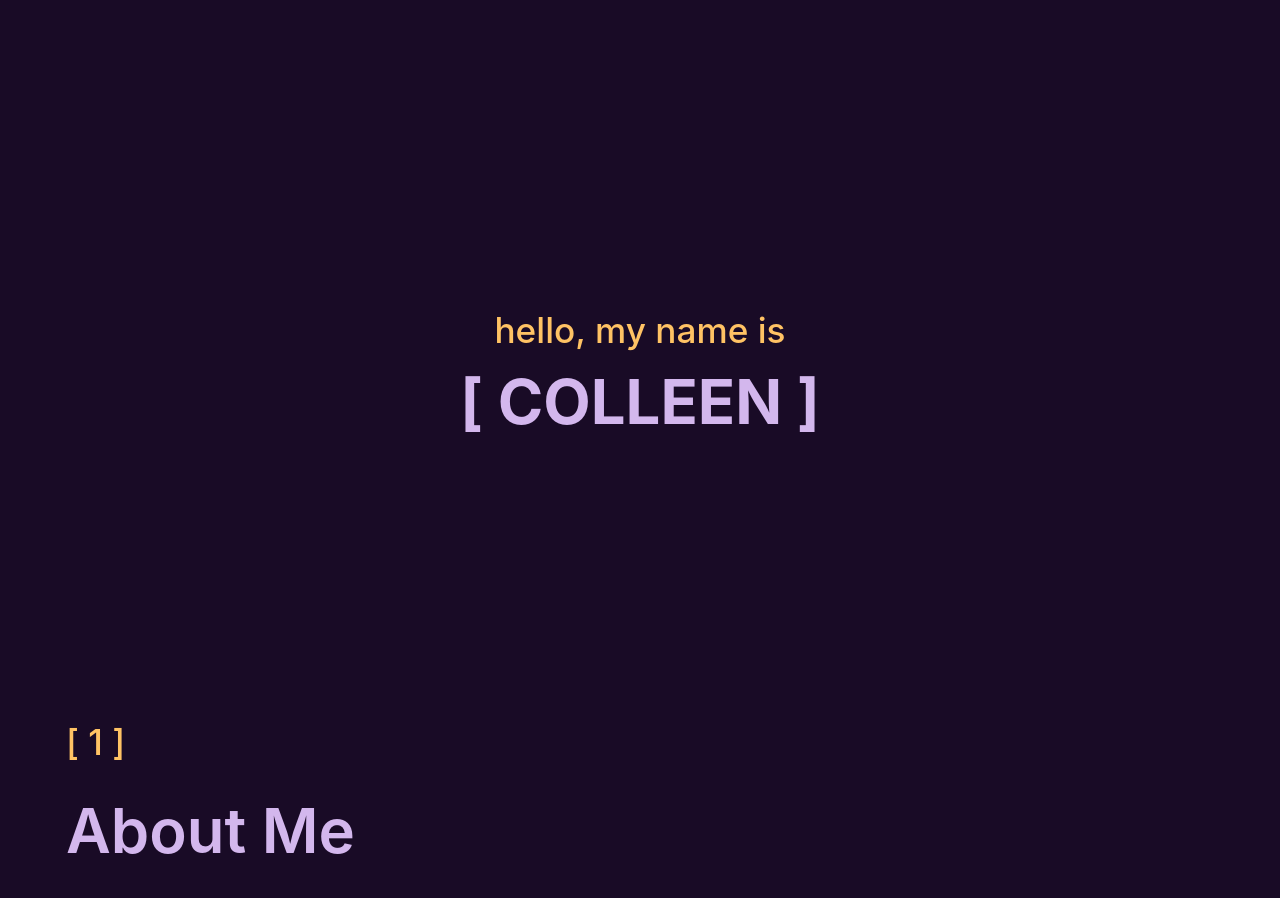
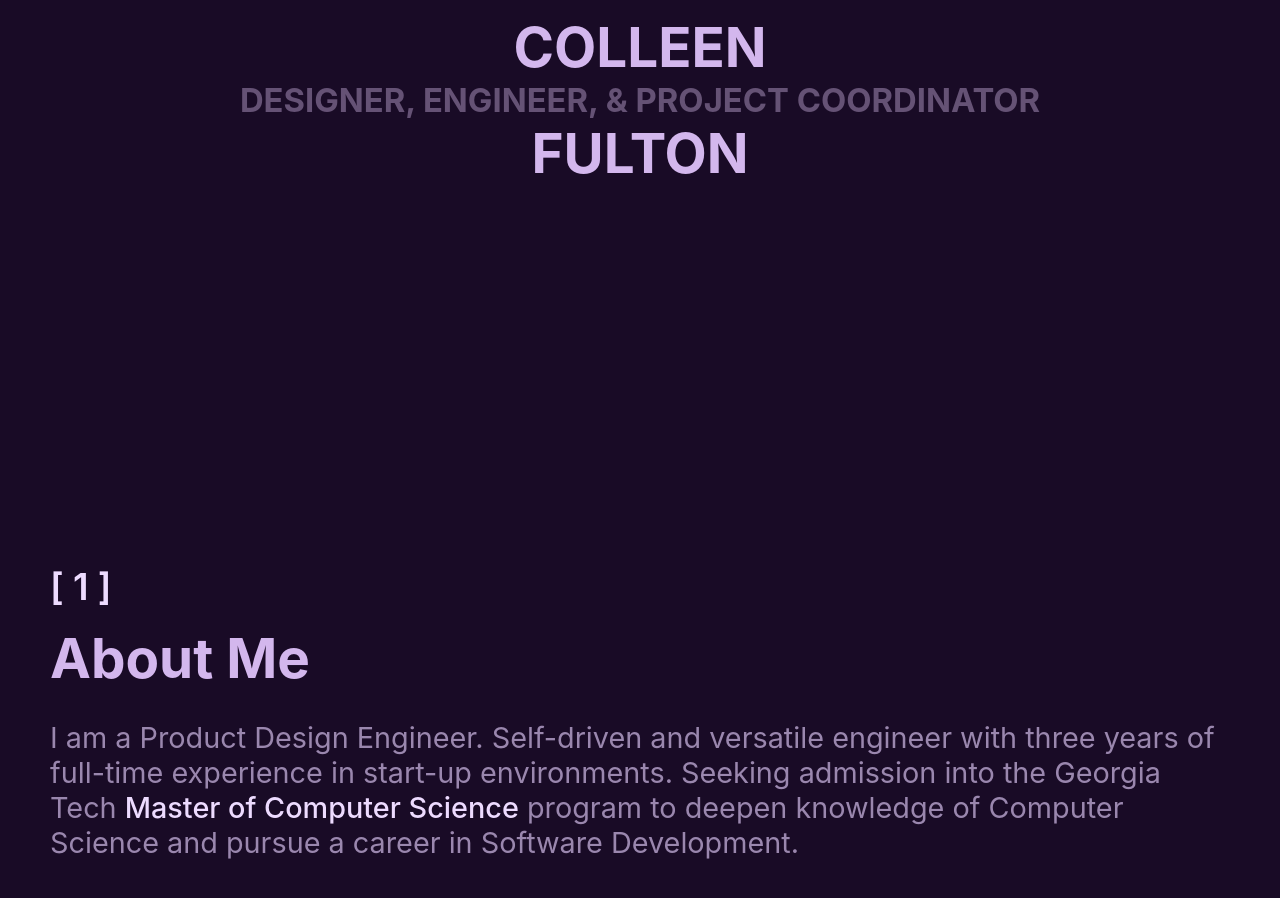
Before and after one commit to colleennicole223/colleennicole-website, a React (Vite) app: page / in a window 1280 px wide. Shown: the part 300-1198 px from the top of the page. Built offline with nearby package versions, Linux system fonts and the light colour scheme.

Commit message:
Cleaned up navigation and simplified styling

```diff
--- a/package.json
+++ b/package.json
@@ -12,7 +12,8 @@
   "dependencies": {
     "gsap": "^3.12.5",
     "react": "^18.2.0",
-    "react-dom": "^18.2.0"
+    "react-dom": "^18.2.0",
+    "react-intersection-observer": "^9.10.2"
   },
   "devDependencies": {
     "@types/react": "^18.2.66",
--- a/src/components/About.jsx
+++ b/src/components/About.jsx
@@ -1,6 +1,7 @@
 import React from 'react'
 
 const About = () => {
+
   return (
     <section id="about">
         <div className="section-content">
@@ -9,7 +10,7 @@ const About = () => {
             <h1>About Me</h1>
             <p>
                 I am a Product Design Engineer.
-                Self-driven and versatile engineer with three years of full-time experience in start-up environments. Seeking admission into the Georgia Tech Master of Computer Science program to deepen knowledge of Computer Science and pursue a career in Software Development.
+                Self-driven and versatile engineer with three years of full-time experience in start-up environments. Seeking admission into the Georgia Tech <span className="highlight">Master of Computer Science</span> program to deepen knowledge of Computer Science and pursue a career in Software Development.
             </p>
             <div className='socialIcons'>
                 <div className='socialIcon'></div>
--- a/src/components/Hero.jsx
+++ b/src/components/Hero.jsx
@@ -3,13 +3,19 @@ import React from 'react'
 
 
 const Hero = () => {
+
+
+
   return (
     <>
     <section id="home">
       {/* <video className="backgroundVideo" src={video1} autoPlay loop muted>
         </video> */}
-        <h4>hello, my name is</h4>
-        <h1>[ COLLEEN ]</h1>
+        {/* <h4> hello, my name is</h4> */}
+        <h1 >COLLEEN</h1>
+        <h2> DESIGNER, ENGINEER, & PROJECT COORDINATOR</h2>
+        <h1>FULTON</h1>
+        {/* <h4>welcome to my portfolio</h4> */}
       <div className="heroFooter"></div>
     </section>
     </>
--- a/src/components/Navigation.jsx
+++ b/src/components/Navigation.jsx
@@ -1,7 +1,9 @@
-import { useState, useEffect } from 'react'
+import { useState } from 'react'
 import menu1 from '../button-menu-2.svg';
 import logo from '../icon-logo.svg';
 import close1 from '../button-close-1.svg';
+import { gsap } from "gsap";
+import { ScrollTrigger } from "gsap/ScrollTrigger";
 
 const Navigation = () => {
 
@@ -14,6 +16,20 @@ const Navigation = () => {
       setExpandState(false);
     }
 
+    // 🟢 From GSAP: to hide nav bar when scrolling down
+    const showAnim = gsap.from('.navigation', {
+      yPercent: -100,
+      paused: true,
+      duration: 0.2
+    }).progress(1);
+    ScrollTrigger.create({
+      start: "top top",
+      end: "max",
+      onUpdate: (self) => {
+        self.direction === -1 ? showAnim.play() : showAnim.reverse()
+      }
+    });
+
     return (
         <>
         <section className="navigation">
@@ -21,6 +37,7 @@ const Navigation = () => {
           <img className='logo' src={logo} />
           <div className={`navLinks ${navExpand ? 'expand' : ''}`}>
                 <a href="#home" onClick={closeNav}>Home</a>
+                <a href="#about" onClick={closeNav}>About</a>
                 <a href="#projects" onClick={closeNav}>Projects</a>
                 <a href="#experience" onClick={closeNav}>Experience</a>
                 <a href="#contact" onClick={closeNav}>Contact</a>
--- a/src/index.css
+++ b/src/index.css
@@ -1,22 +1,16 @@
 
 :root {
-  /*Default styling from vite+react import*/
-  font-family: Inter, system-ui, Avenir, Helvetica, Arial, sans-serif;
-  line-height: 1.5;
-  font-weight: 400;
-
   /* CSS Color Palette Variables */
   color-scheme: light dark;
   --background-color: #190B26;
   /* --background-color: antiquewhite; */
 
-  --accent-color: #ffc364;
+  --accent-color: #ecb37d;
+  --accent-color: #eddbff;
   --header-color: #D3B7ED;
   --text-color: #9A87AE;
+  --shader-color: rgb(101, 82, 117);
 
-  /* --accent-font: Inter;
-  --header-font: Inter;
-  --text-font: Inter; */
 
   background-color: var(--background-color);
 
@@ -25,9 +19,10 @@
   -webkit-font-smoothing: antialiased;
   -moz-osx-font-smoothing: grayscale;
 
-  /*Updated*/
   color: var(--text-color);
   font-size: 16px;
+  font-weight: 400;
+  font-family: Inter, system-ui, Avenir, Helvetica, Arial, sans-serif;
 }
 
 body{
@@ -36,19 +31,33 @@ body{
   padding: 0;
 }
 
-#sections {
-  /* background-color: greenyellow; */
-  display: flex;
-  flex-direction: column;
+h1{
+  color: var(--header-color);
+  font-size: calc(1vw + 42px);
+  margin: 0px;
 }
 
-.section-content {
-  padding: 90px 50px;
-  font-size: 16px;
-  /* background-color: pink; */
-  margin-left: auto;
-  margin-right: auto;
-  margin-top: 100px;
+h2{
+  color: var(--text-color);
+  font-size: calc(1vw + 20px);
+  margin: 0px;
+}
+
+h4 {
+  font-size: calc(1vw + 24px);
+  font-weight: 600;
+  color: var(--accent-color);
+  margin: 0px;
+}
+
+.highlight {
+  color: var(--accent-color);
+  font-weight: 500;
+}
+
+p {
+  font-size: calc(1vw + 16px);
+  color: var(--text-color);
 }
 
 .navigation{
@@ -61,8 +70,11 @@ body{
   left: 0;
   right: 0;
   padding: 12px;
-  padding-bottom: 25px;
   position: fixed;
+  transition: ease 0.4s;
+  &--scrolled {
+    height: 40px;
+  }
 }
 
   .navLinks a{
@@ -75,27 +87,56 @@ body{
     width: 175px;
   }
 
+  .navBtn {
+    display: block;
+    cursor: pointer;
+    z-index: 5;
+    background: none;
+    border: none;
+    border-radius: 20;
+  }
+
+  .navLinks{
+    display: none;
+  }
+
+  .navLinks.expand{
+    display: flex;
+    position: fixed;
+    top: 0;
+    left: 0px;
+    height: 100vh;
+    width: 100vw;
+    padding: 100px 46px;
+    background-color: var(--background-color);;
+    flex-direction: column;
+    justify-content: start;
+    align-items: start;
+    font-size: 1.5rem;
+    gap: 2rem;
+  }
+
+#sections {
+    /* background-color: greenyellow; */
+    display: flex;
+    flex-direction: column;
+    gap: 64px;
+
+  }
+
+  .section-content {
+    /* background-color: antiquewhite; */
+    padding: 24px;
+  }
+
 #home {
     /* background-color:orange;  */
     height: 100vh;
     display: flex;
     flex-direction: column;
-    justify-content: flex-end;
+    justify-content: center;
     align-items: center;
-  }
-
-  #home h1{
-    color: var(--header-color);
-    font-size: calc(2vw + 36px);
-    margin-top: 0px;
-  }
-
-  #home h4 {
-    font-size: calc(1.5vw + 16px);
-    font-weight: 500;
-    z-index: 5;
-    color: var(--accent-color);
-    font-family: var(--accent-font);
+    text-align: center;
   }
 
   .backgroundVideo{
@@ -118,18 +159,19 @@ body{
     position: absolute;
   }
 
+  #home h2 {
+    color: var(--shader-color);
+  }
+
   #about{
-    height: 100vh;
     display: flex;
-    padding: 100px 0px;
+    flex-direction: column;
     align-items: flex-start;
   }
 
-  .aboutContent {
-    padding: 16px;
-    display: flex;
-    flex-direction: column;
-  }
+    #about h4 {
+      margin-bottom: 16px;
+    }
 
   .socialIcons{
     display: flex;
@@ -145,26 +187,6 @@ body{
     margin-top: 36px;
   }
 
-  #about h1 {
-    margin-top: 16px;
-    margin-bottom: 16px;
-    font-size: calc(2vw + 36px);
-    font-weight: 600;
-    z-index: 5;
-    color: var(--header-color);
-  }
-
-  #about h4 {
-    font-size: calc(1.5vw + 16px);
-    font-weight: 500;
-    z-index: 5;
-    color: var(--accent-color);
-    font-family: var(--accent-font);;
-  }
-
-  #about p {
-    color: var(--text-color);
-  }
 
 
 /* #projects {
@@ -270,23 +292,20 @@ button:focus-visible {
 
 /* Small devices (phones, 576px and up) */
 @media (min-width: 0) {
-  .section-content {
-    /* padding: 15px 15px;  */
+
+  /* .section-content {
     padding: 0px 15px;
     font-size: 16px;
   }
   h2 {
-    /*Section Headers*/
     font-size: calc(3vw + 16px);
     margin: 0px;
   }
   h4 {
-    /*Tile Header*/
     font-size: calc(0.75vw + 16px);
     margin: 0px;
   }
   h5 {
-    /*Tile Header*/
     font-size: 16px;
     margin: 0px;
     font-weight: 400;
@@ -295,34 +314,7 @@ button:focus-visible {
   p{
     margin: 0px;
     font-size: calc(0.5vw + 16px);
-  }
-  .navBtn {
-    display: block;
-    cursor: pointer;
-    z-index: 5;
-    background: none;
-    border: none;
-    border-radius: 20;
-  }
-  .navLinks{
-    display: none;
-  }
-  .navLinks.expand{
-    display: flex;
-    position: fixed;
-    top: 0;
-    left: 0px;
-    height: 100%;
-    width: 100%;
-    padding: 100px 46px;
-    background-color: var(--background-color);;
-    flex-direction: column;
-    justify-content: start;
-    align-items: start;
-    font-size: 1.5rem;
-    gap: 2rem;
-  }
-
+  } */
 
  }
 
```
Also changed, not shown: 1 other file (tests, documents, lock files or other folders).
